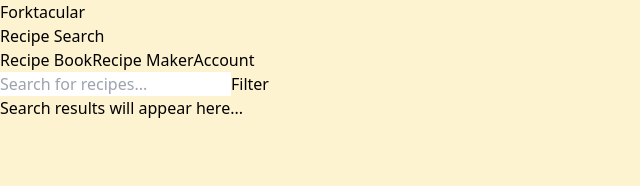
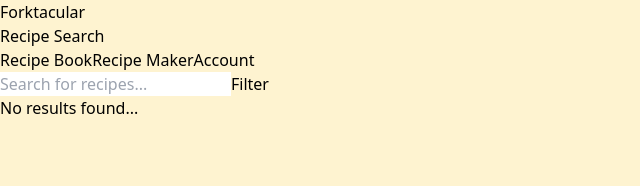
Before and after one commit to Dan-Swarts/Forktacular, a React (Vite) app in the folder client/: page /search in a window 1280 px wide. Shown: the top 186 px of the page, without its empty margins (0-640 px from the left). Built offline with nearby package versions, Linux system fonts and the light colour scheme.

Commit message:
added the updated search page from the feature/search branch with debouncing

```diff
--- a/client/src/pages/SearchPage.tsx
+++ b/client/src/pages/SearchPage.tsx
@@ -1,13 +1,61 @@
+import { useState, useCallback, } from 'react';
 import { useNavigate } from 'react-router-dom';
+import Recipe from '../interfaces/recipe';
+import RecipeCard from '../components/RecipeCard';
+import apiService from '../api/apiService';
 
-const RecipeSearchPage = () => {
+
+const RecipeSearchPage: React.FC = () => {
+  const [query, setQuery] = useState<string>(''); // Track the search query
+  const [results, setResults] = useState<Recipe[]>([]); // Store the search results
+  const [loading, setLoading] = useState<boolean>(false); // Track loading state
   const navigate = useNavigate();
+
+
+  const handleChange = async (e: any) => {
+    // the query is changed instantly, and the api search is debounced
+    const queryText = e.target.value;
+    setQuery(queryText);
+    if (queryText.trim() === '') {
+      setResults([]);
+      return;
+    }
+    debouncedHandleSearch(queryText)
+  }
+
+  const debounce = (mainFunction: any, delay: number) => {
+    // Declare a variable called 'timer' to store the timer ID
+    let timer: any;
+
+    // Return an anonymous function that takes in any number of arguments
+    return function (...args: any) {
+      // Clear the previous timer to prevent the execution of 'mainFunction'
+      clearTimeout(timer);
+
+      // Set a new timer that will execute 'mainFunction' after the specified delay
+      timer = setTimeout(() => {
+        mainFunction(...args);
+      }, delay);
+    };
+  };
+
+  const handleSearch = async (queryText: string) => {
+    setLoading(true);
+    const searchParams = {
+      query: queryText
+    }
+    const recipes = await apiService.forignRecipeSearch(searchParams);
+    // console.log(recipes);
+    setResults(recipes);
+    setLoading(false);
+  };
+
+  const debouncedHandleSearch = useCallback(debounce(handleSearch, 300), []);
 
   return (
     <div className="min-h-screen bg-[#fef3d0]">
       {/* Navbar */}
       <nav className="bg-[#f5d3a4] shadow-md fixed top-0 left-0 right-0 flex justify-between items-center px-6 py-2 max-w-7xl mx-auto z-10">
-  {/* Forktacular button on the left */}
         <button
           onClick={() => navigate('/')}
           className="text-[#a84e24] hover:text-[#b7572e] font-semibold"
@@ -15,12 +63,10 @@ const RecipeSearchPage = () => {
           Forktacular
         </button>
 
-  {/* Title centered */}
         <div className="text-2xl font-bold text-[#a84e24] flex-1 text-center">
           Recipe Search
         </div>
 
-  {/* Navigation buttons on the right */}
         <div className="flex space-x-4">
           <button onClick={() => navigate('/recipe-book')} className="text-[#a84e24] hover:text-[#b7572e]">Recipe Book</button>
           <button onClick={() => navigate('/recipe-maker')} className="text-[#a84e24] hover:text-[#b7572e]">Recipe Maker</button>
@@ -36,6 +82,8 @@ const RecipeSearchPage = () => {
             type="text"
             className="w-full px-3 py-2 border border-gray-300 rounded-md focus:outline-none focus:ring focus:ring-[#ff9e40]"
             placeholder="Search for recipes..."
+            value={query}
+            onChange={handleChange}
           />
           <button className="ml-2 bg-[#ff9e40] text-white px-4 py-2 rounded-md hover:bg-[#e7890c] transition-colors">
             Filter
@@ -43,9 +91,22 @@ const RecipeSearchPage = () => {
         </div>
 
         {/* Search Results */}
-        <div className="h-96 overflow-y-auto bg-white shadow-md rounded p-4">
-          <p className="text-gray-500">Search results will appear here...</p>
-          {/* You can map search results here later */}
+        <div className="grid grid-cols-1 md:grid-cols-2 lg:grid-cols-3 gap-4">
+          {loading ? (
+            <p>Loading...</p>
+          ) : (
+            !results
+              ? <p>something went wrong...</p>
+              : results.length=== 0
+                ? (
+                <p>No results found...</p>
+                )
+                : (
+                  results.map((recipe) => (
+                    <RecipeCard recipe={recipe} />
+                  ))
+                )
+              )}
         </div>
       </div>
     </div>
```
Lines whose indentation alone changed are shown as unchanged.
